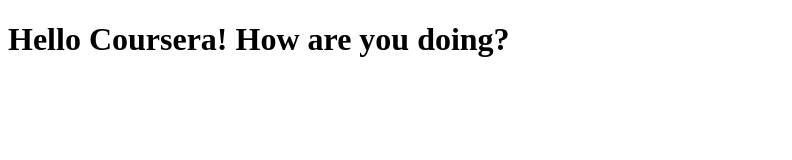
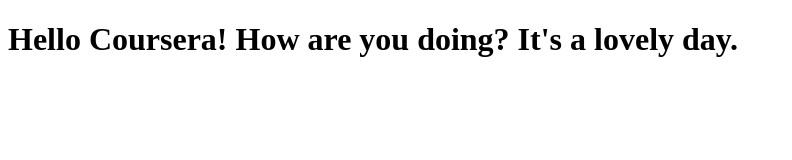
Before and after one commit to dramaspikes/coursera-test, a plain HTML site: page site/index.html in a window 1280 px wide. Shown: the whole page, without its empty margins (0-792 px from the left). Drawn offline with Linux system fonts and the light colour scheme.

Commit message:
Even more changes.

```diff
--- a/site/index.html
+++ b/site/index.html
@@ -4,6 +4,6 @@
 	<title>Hello Coursera!</title>
 </head>
 <body>
-<h1>Hello Coursera! How are you doing?<h1>
+<h1>Hello Coursera! How are you doing? It's a lovely day.<h1>
 </body>
 </html>
```
